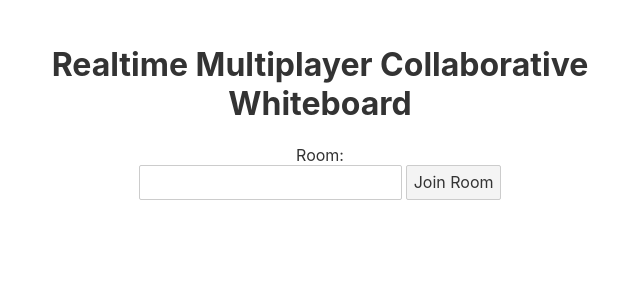
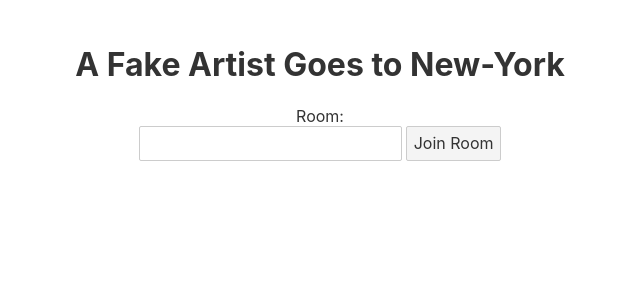
Before and after one commit to alenros/fake-artist-remastered, a Svelte app in the folder client/: page / in a window 1280 px wide. Shown: the top 300 px of the page, without its empty margins (320-960 px from the left). Built offline with nearby package versions, Linux system fonts and the light colour scheme; no server answers.

Commit message:
fix: Rename parts of the template

```diff
--- a/client/package.json
+++ b/client/package.json
@@ -1,5 +1,5 @@
 {
-  "name": "fake-artist",
+  "name": "fake-artist-client",
   "version": "1.0.0",
   "private": true,
   "type": "module",
--- a/client/src/App.svelte
+++ b/client/src/App.svelte
@@ -3,7 +3,7 @@
 </script>
 
 <main>
-  <h1>Realtime Multiplayer Collaborative Whiteboard</h1>
+  <h1>A Fake Artist Goes to New-York</h1>
   <Whiteboard />
 </main>
 
```
Also changed, not shown: 2 other files (tests, documents, lock files or other folders).
